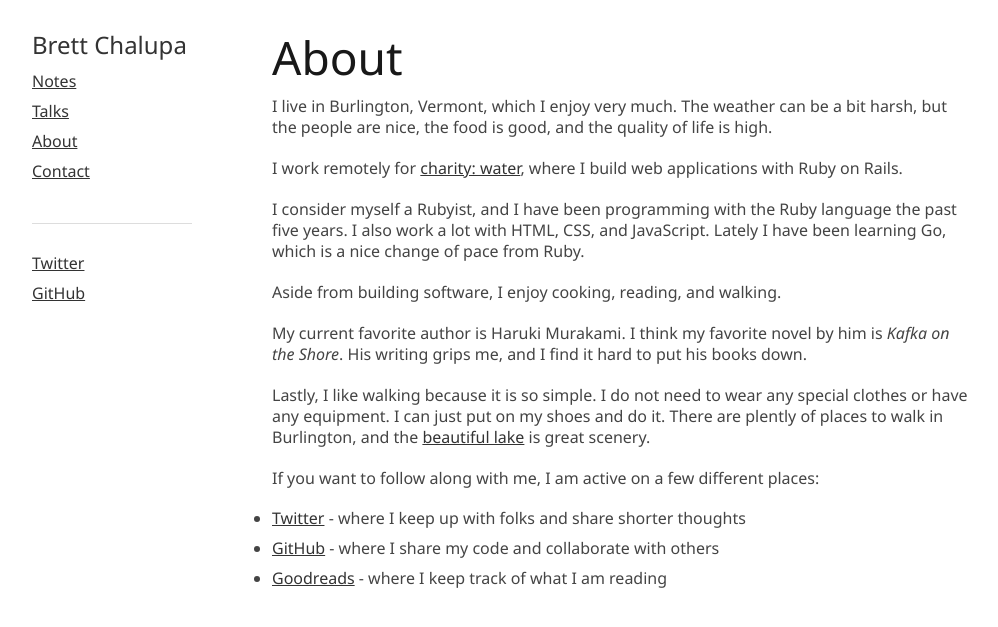
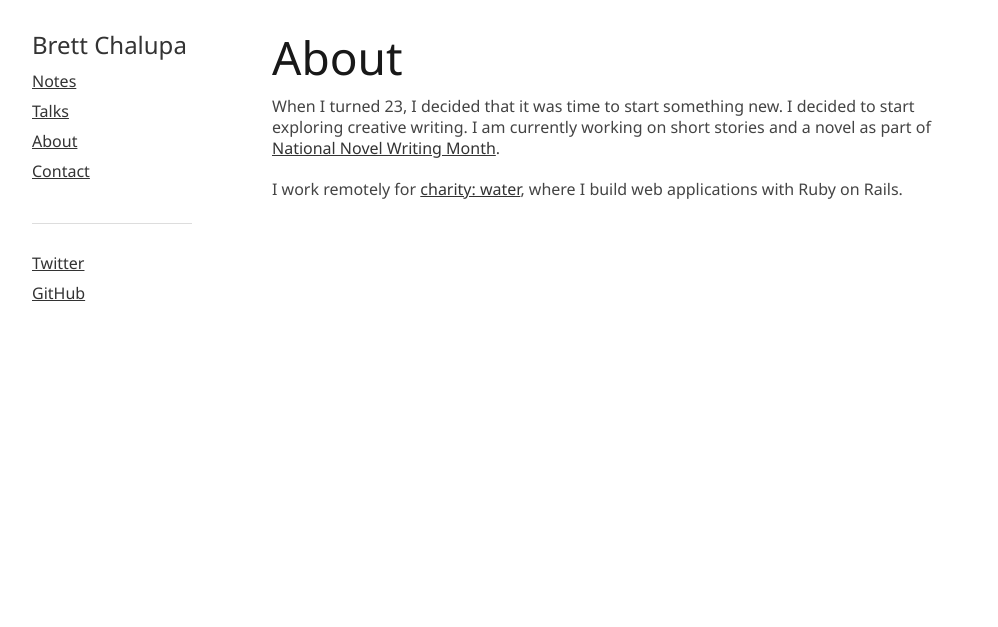
Before and after one commit to brettchalupa/brettchalupa.github.io, a Jekyll site: the page built from about.md, in a window 1280 px wide. Shown: the top 627 px of the page, without its empty margins (138-1136 px from the left). Built offline with Jekyll 4.4.1, drawn with Linux system fonts in a browser that asks for light colours; Markdown is read by kramdown in place of the engine named in the settings.

Commit message:
Update personal information
This removes a lot of the software references and opts for favoring
writing. I want my personal website to be where my writing information
and bio lives. I will expand upon it more as time progresses.

```diff
--- a/about.md
+++ b/about.md
@@ -6,34 +6,10 @@ permalink: /about/
 
 # About
 
-I live in Burlington, Vermont, which I enjoy very much. The weather can be a bit
-harsh, but the people are nice, the food is good, and the quality of life is
-high.
+When I turned 23, I decided that it was time to start something new. I
+decided to start exploring creative writing. I am currently working on
+short stories and a novel as part of [National Novel Writing
+Month](http://nanowrimo.org/).
 
 I work remotely for [charity: water](http://charitywater.org), where I
 build web applications with Ruby on Rails.
-
-I consider myself a Rubyist, and I have been programming with the Ruby
-language the past five years. I also work a lot with HTML, CSS, and
-JavaScript. Lately I have been learning Go, which is a
-nice change of pace from Ruby.
-
-Aside from building software, I enjoy cooking, reading, and walking.
-
-My current favorite author is Haruki Murakami. I think my favorite
-novel by him is _Kafka on the Shore_. His writing grips me, and I find it hard
-to put his books down.
-
-Lastly, I like walking because it is so simple. I do not need to wear any
-special clothes or have any equipment. I can just put on my shoes and do it.
-There are plently of places to walk in Burlington, and the [beautiful
-lake](https://www.flickr.com/photos/brettchalupa/5464186440/) is great scenery.
-
-If you want to follow along with me, I am active on a few different places:
-
-- [Twitter](https://twitter.com/brettchalupa) - where I keep up with folks and
-  share shorter thoughts
-- [GitHub](https://github.com/brettchalupa) - where I share my code and
-  collaborate with others
-- [Goodreads](http://www.goodreads.com/user/show/25307704-brett-chalupa) - where
-  I keep track of what I am reading
--- a/index.html
+++ b/index.html
@@ -8,12 +8,10 @@ title: Brett Chalupa
     <img class="profile" src="/img/brett_chalupa.png" />
 
     <h1>Hi, my name is Brett Chalupa.</h1>
-
-    <h3>I build software.</h3>
   </div>
 
   <div class="who">
-    <p>I live in Burlington, Vermont. I live a simple life. I enjoy
-    programming, reading, writing, cooking, and walking.</p>
+    <p>I am an aspiring writer and a software developer. I am currently
+    moving to Portland, OR from Burlington, VT.</p>
   </div>
 </div>
```
